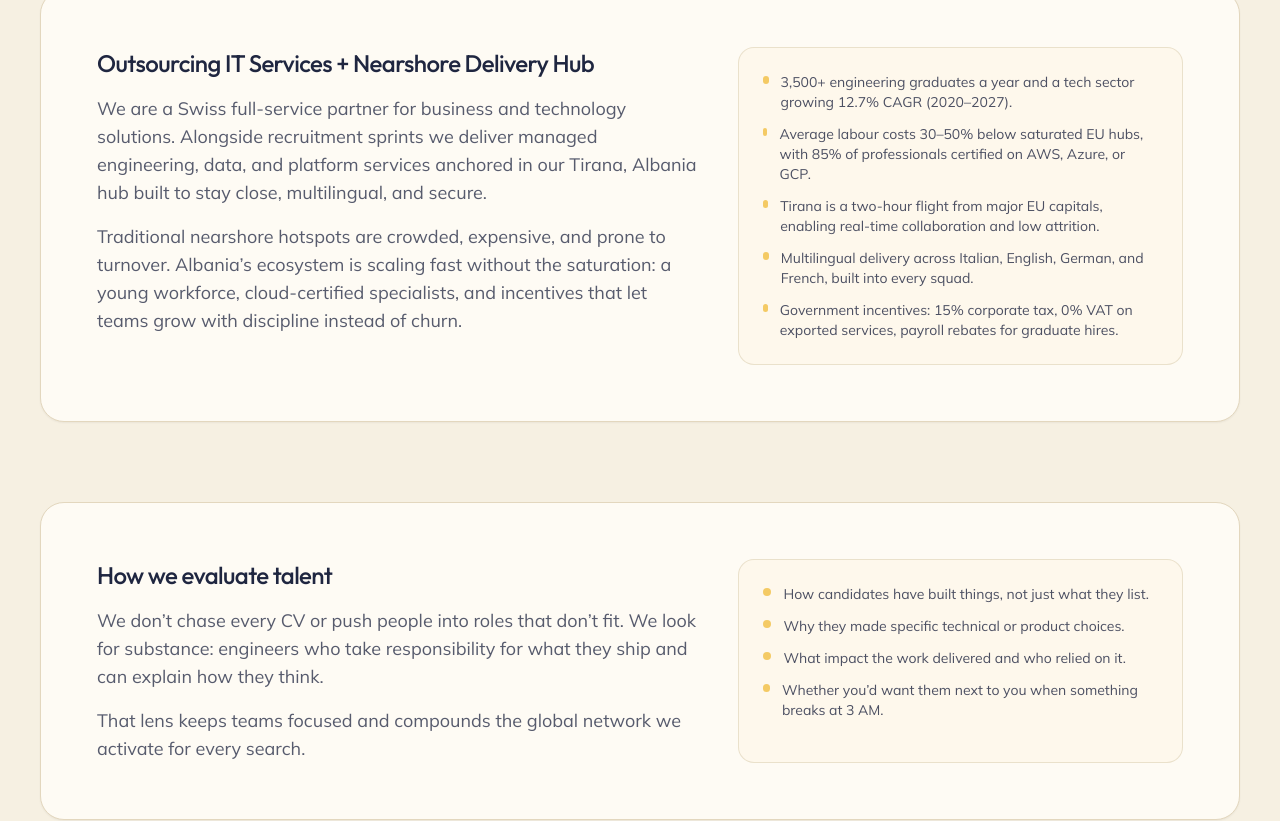
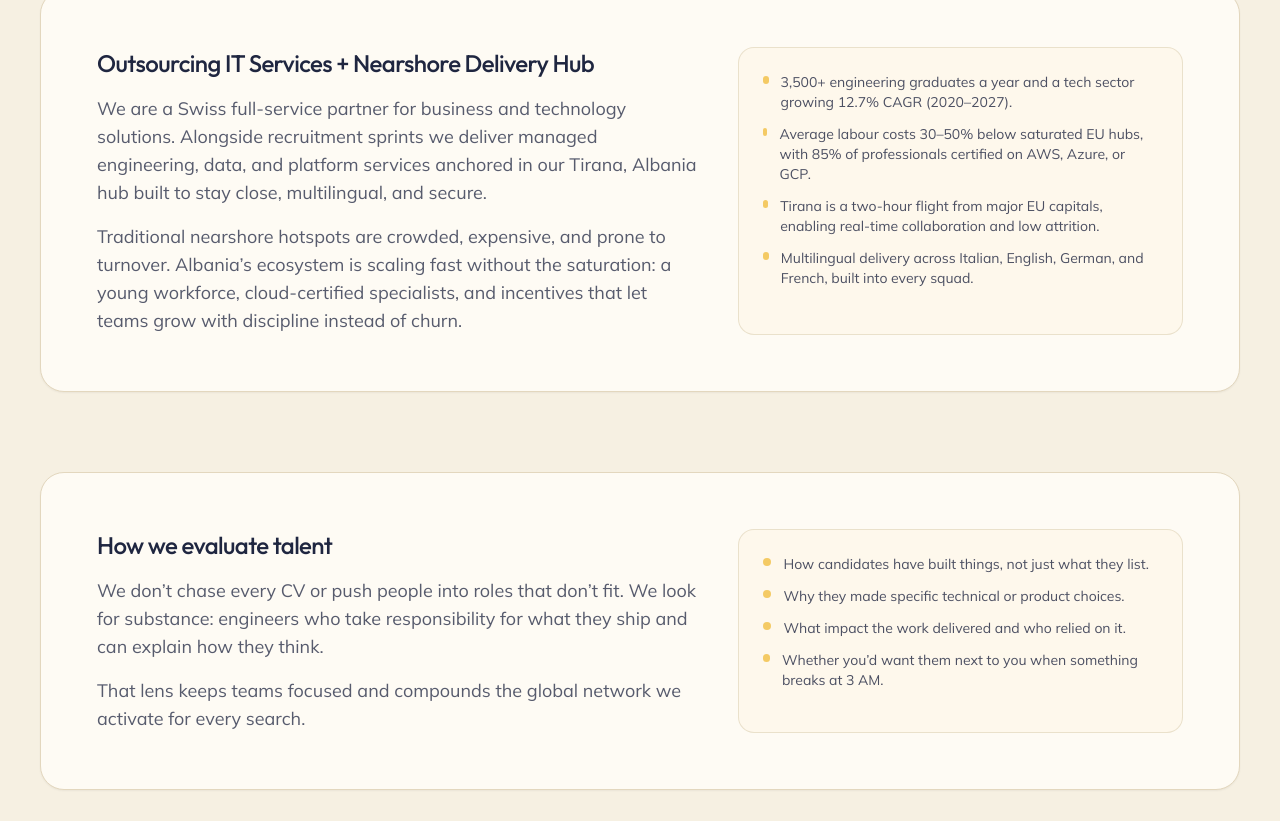
Before and after one commit to David-tech-creator/haystack, a Next.js app: page /about in a window 1280 px wide. Shown: the part 854-1675 px from the top of the page. Built offline with nearby package versions, Linux system fonts and the light colour scheme.

Commit message:
content: simplify albania incentives messaging

```diff
--- a/src/app/about/page.tsx
+++ b/src/app/about/page.tsx
@@ -97,7 +97,6 @@ export default function AboutPage() {
               "Average labour costs 30–50% below saturated EU hubs, with 85% of professionals certified on AWS, Azure, or GCP.",
               "Tirana is a two-hour flight from major EU capitals, enabling real-time collaboration and low attrition.",
               "Multilingual delivery across Italian, English, German, and French, built into every squad.",
-              "Government incentives: 15% corporate tax, 0% VAT on exported services, payroll rebates for graduate hires.",
             ].map((line) => (
               <li key={line} className="flex items-start gap-3">
                 <span className="mt-1 inline-flex size-2 rounded-full bg-[#f4ca64]" aria-hidden />
```
Also changed, not shown: public/Durana.jpg (added).
